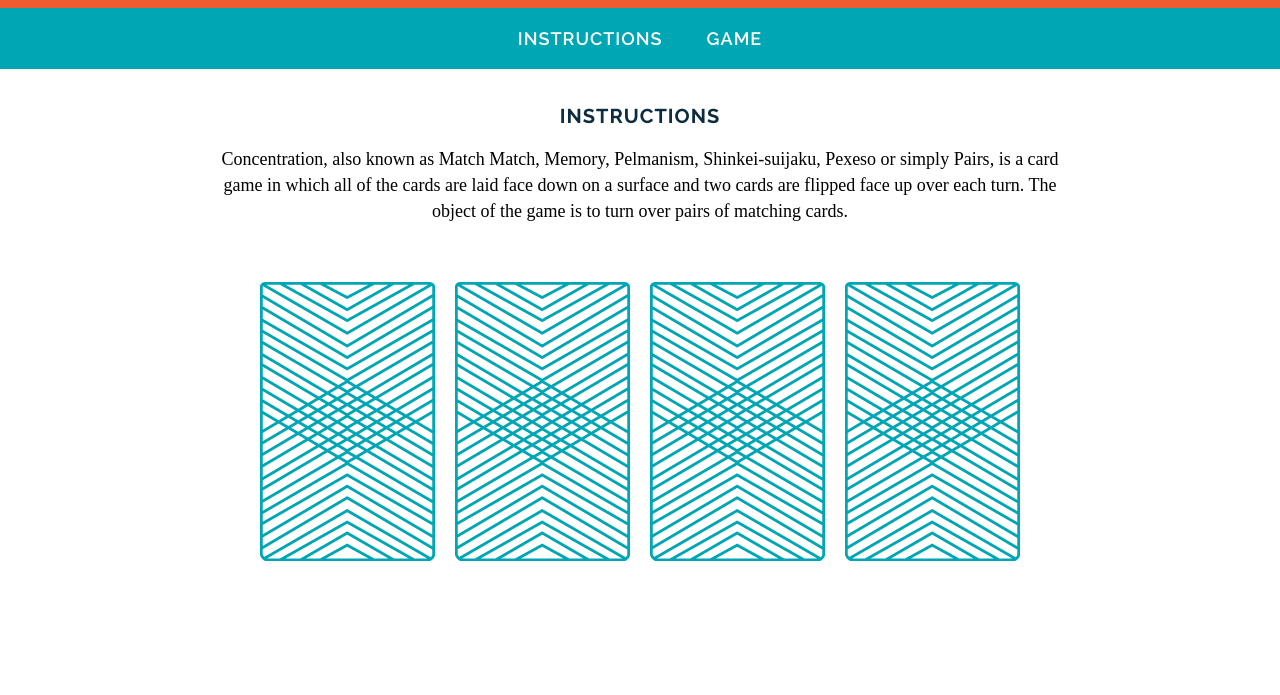
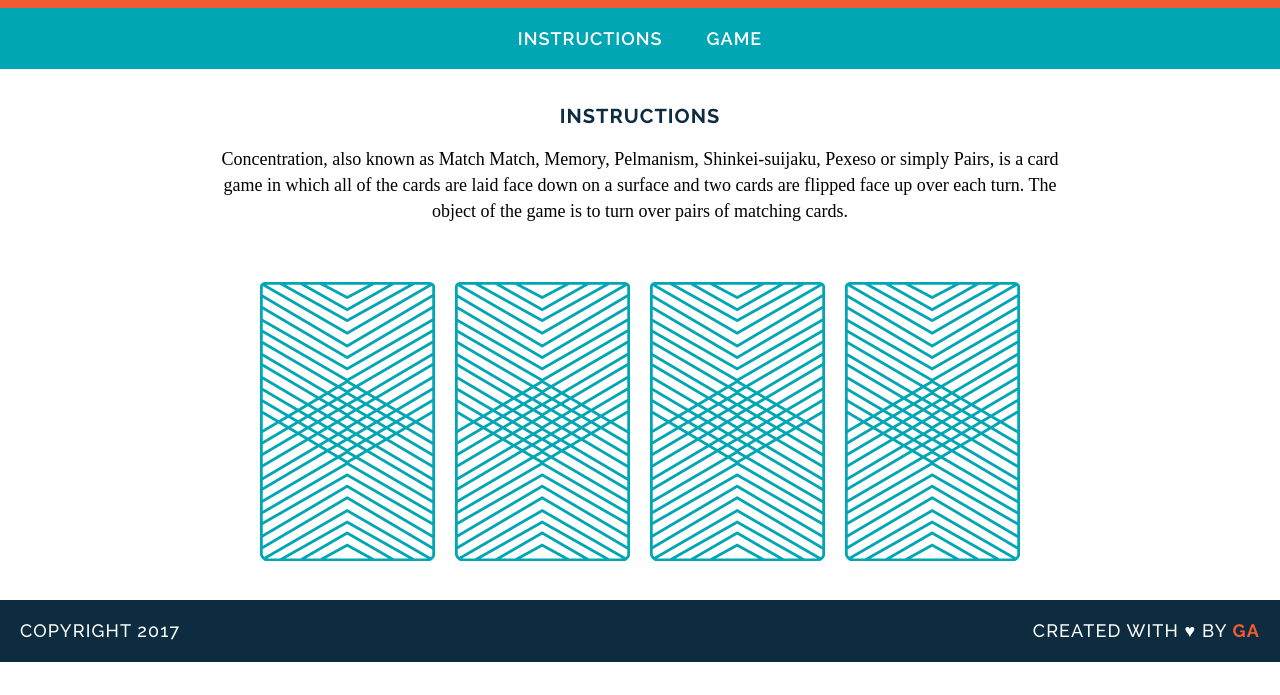
Before and after one commit to LillianChernin/wdi-fundamentals-memorygame, a plain HTML site: page src/index.html in a window 1280 px wide. Shown: the part 105-800 px from the top of the page. Drawn offline with Linux system fonts and the light colour scheme; a web font is replaced by a local one.

Commit message:
add footer to html

```diff
--- a/src/index.html
+++ b/src/index.html
@@ -23,6 +23,10 @@
         <img src="images/back.png" alt="King of Hearts">
       </div>
     </main>
+    <footer class="clearfix">
+      <p class="copyright">Copyright 2017</p>
+      <p class="message">Created with &hearts; by <span class="name">GA</span></p>
+    </footer>
     <script src="js/main.js"></script>
   </body>
 
```
